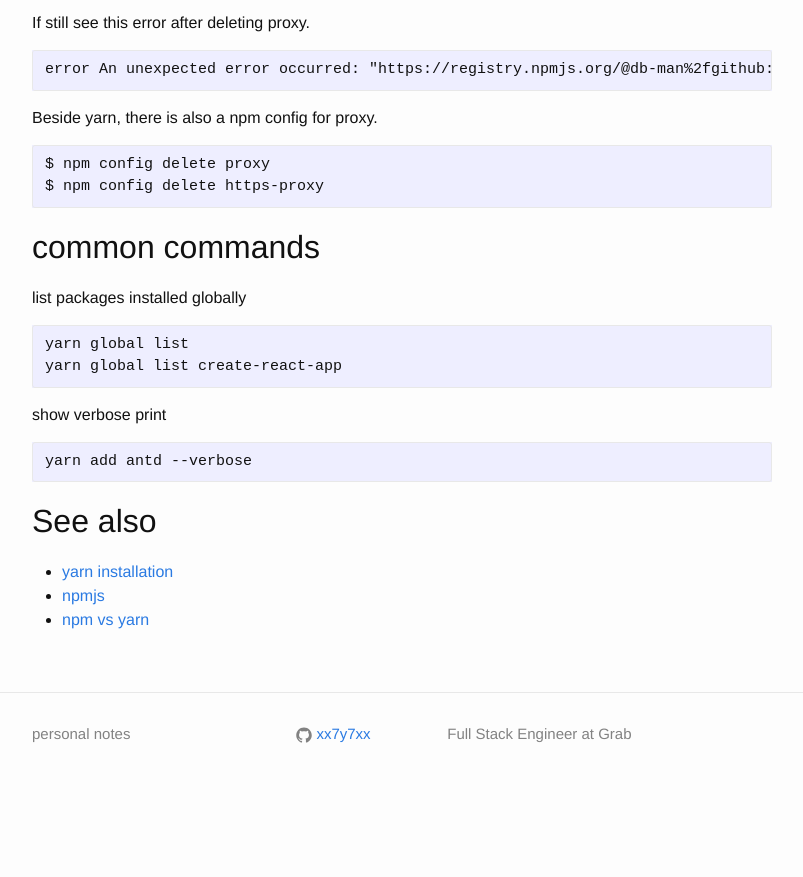
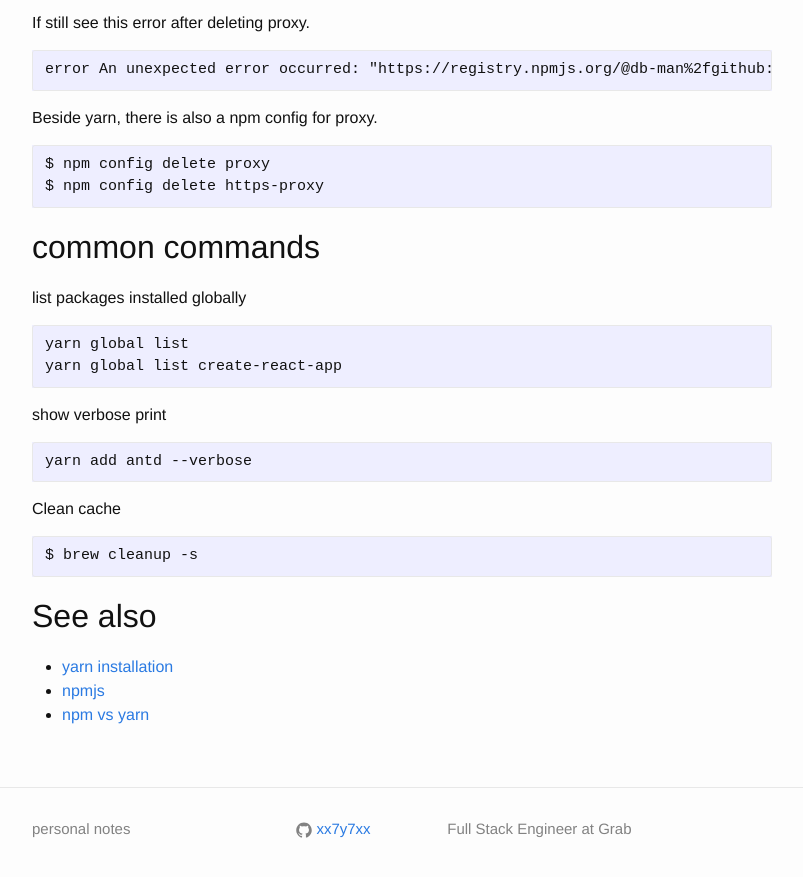
Before and after one commit to xx7y7xx/xx7y7xx.github.io, a Jekyll site: the page built from _pages/dev/yarn.md, in a window 1280 px wide and 900 px high, scrolled down 714 px. Shown: the top 877 px of the window, without its empty margins (238-1041 px from the left). Built offline with Jekyll 4.4.1, drawn with Linux system fonts in a browser that asks for light colours; comment, search, counter and statistics services are not loaded; before the commit the page ends 1520 px from its top, so only the background shows below that.

Commit message:
Update yarn.md

````diff
--- a/_pages/dev/yarn.md
+++ b/_pages/dev/yarn.md
@@ -62,6 +62,12 @@
 yarn add antd --verbose
 ```
 
+Clean cache
+
+```
+$ brew cleanup -s
+```
+
 ## See also
 
 - [yarn installation](/dev/yarn-installation.html)
````
